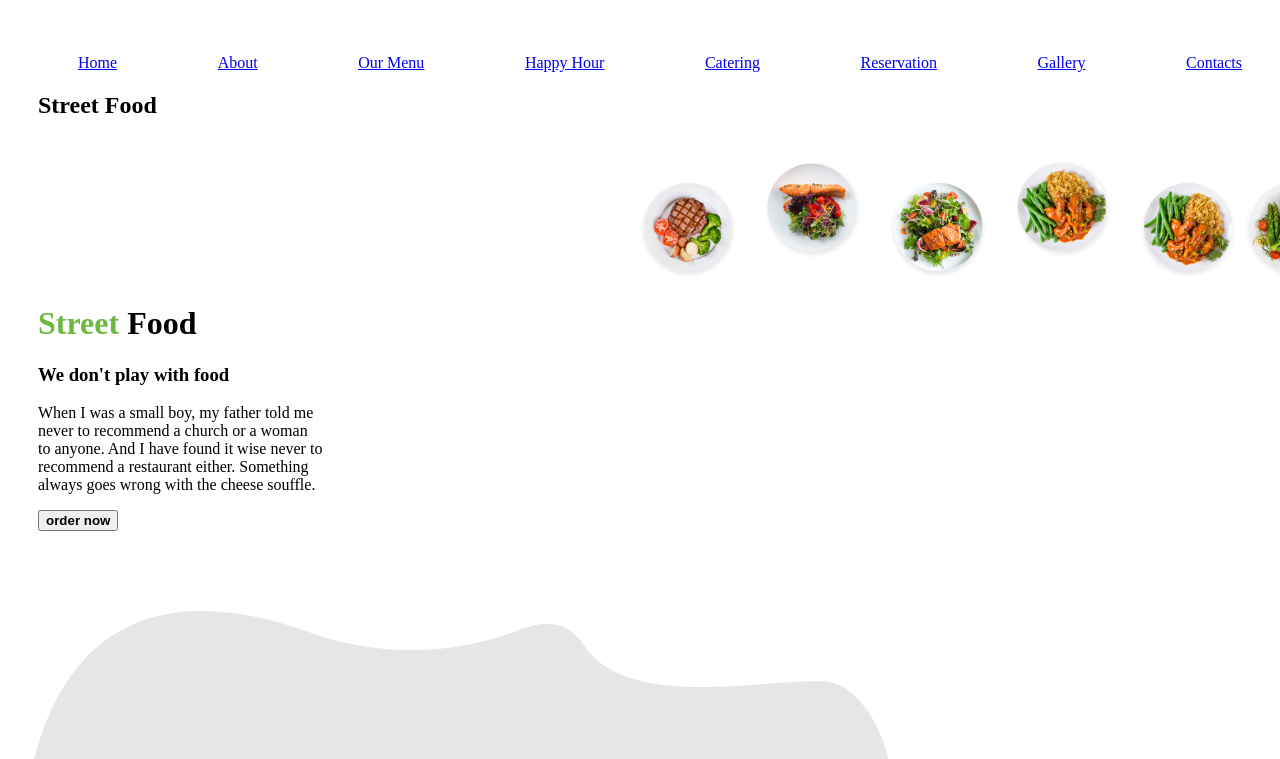
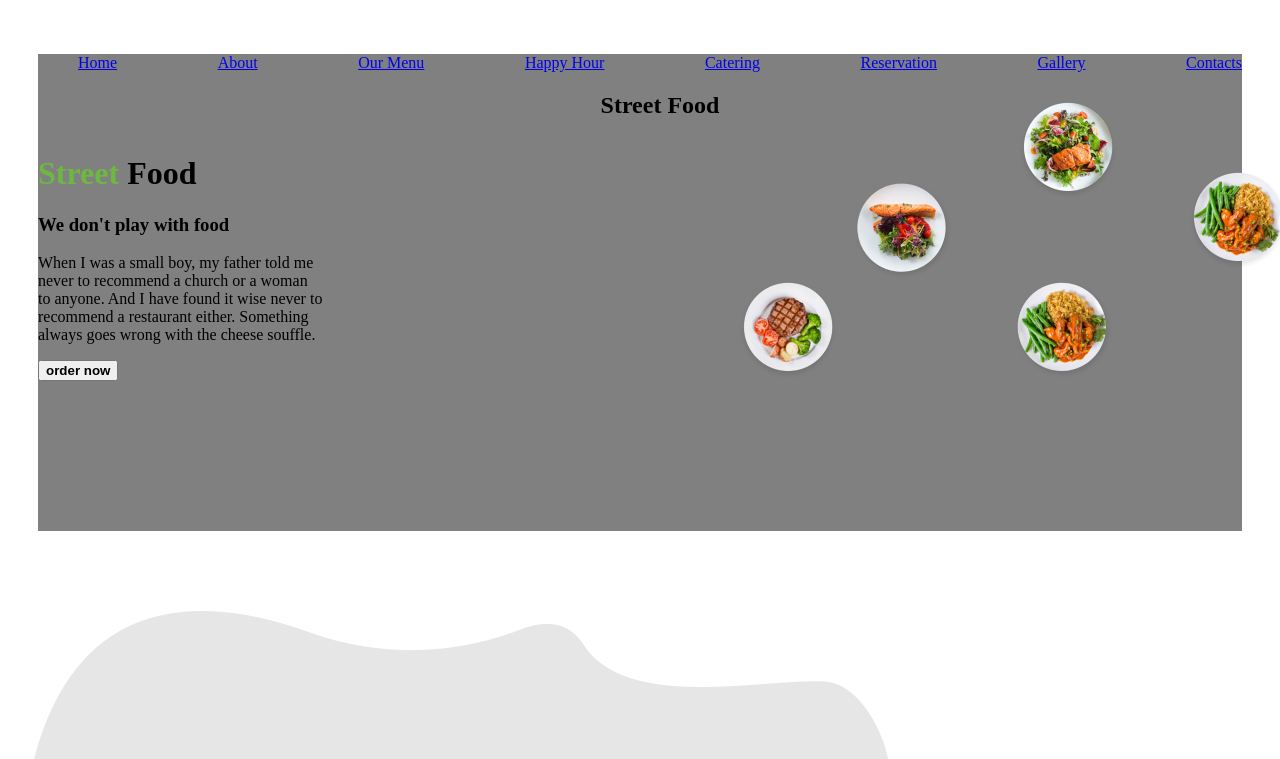
Before and after one commit to Daniel6996-arch/streetfood2, a plain HTML site: page index.html in a window 1280 px wide. Shown: the top 759 px of the page. Drawn offline with Linux system fonts and the light colour scheme.

Commit message:
add styling to menu

```diff
--- a/index.html
+++ b/index.html
@@ -8,7 +8,7 @@
         <link rel="stylesheet" type="text/css" href="styles.css">
     </head>
     <body>
-        <div>
+        <div class="color">
         <nav>
         <ul type="none">
             <li><a href="#Home">Home</a></li>
@@ -35,6 +35,7 @@
     <h3><strong>We don't play with food</strong></h3>
     <p>When I was a small boy, my father told me<br>never to recommend a church or a woman<br>to anyone. And I have found it wise never to<br>recommend a restaurant either. Something<br>always goes wrong with the cheese souffle.</p>
        <button class="button"><strong>order now</strong></button>
+</div>
 </div>
 <div class="four">
     <img src="assets/eating_together.png" alt="Eating together">
--- a/styles.css
+++ b/styles.css
@@ -38,3 +38,45 @@ ul{
     position: relative;
     left: 600px;
 }
+.right{
+    position: relative;
+    top: 110px;
+    left: 50px;
+}
+.upright{
+    position: relative;
+    left: 50px;
+    bottom: 10px;
+}
+.top{
+     position: relative;
+    bottom: 80px;
+    left: 130px;
+}
+.bottom{
+    position: relative;
+    top: 120px;
+}
+.upleft{
+    position: relative;
+    top: 20px;
+    left: 90px;
+}
+.left{
+    position: relative;
+    top: 100px;
+    left: 100px;
+}
+.two{
+    text-align: center;
+    position: relative;
+    left: 20px;
+}
+.three{
+    position: relative;
+    bottom: 150px;
+}
+.color{
+    background-color: grey;
+    padding: 0px;
+}
```
